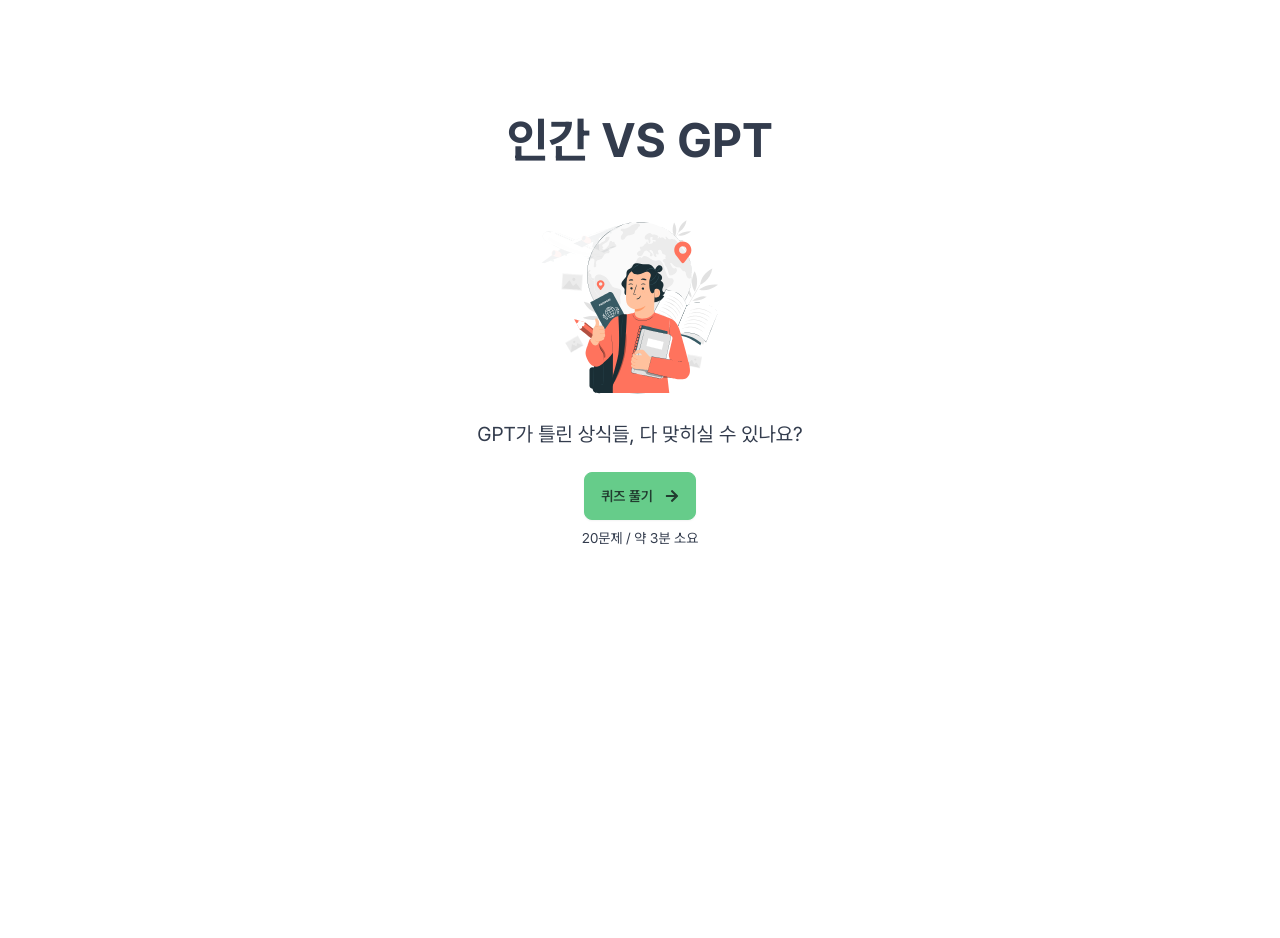
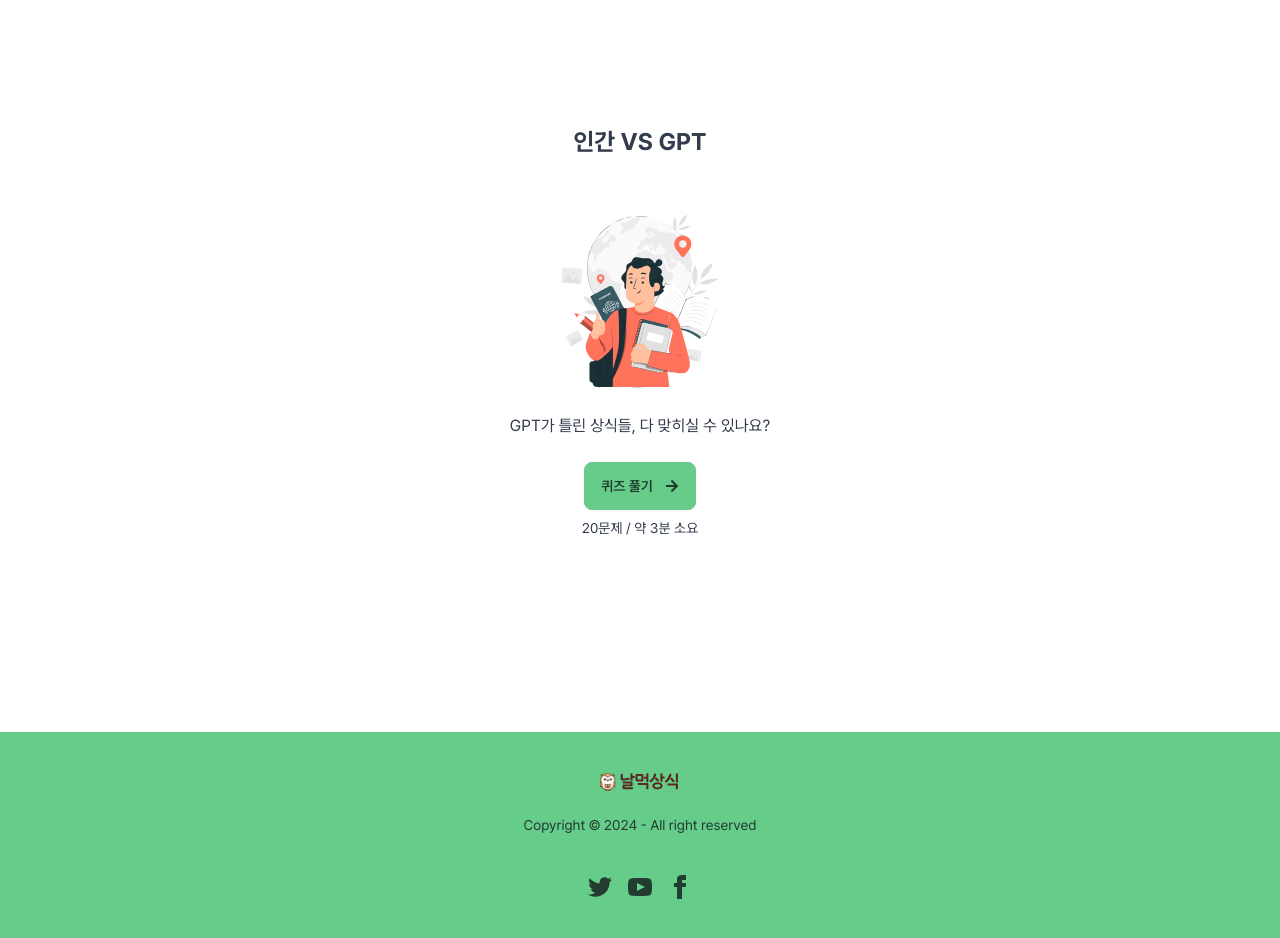
Before and after one commit to jungeol-h/quiz-vs, a Next.js app: page / in a window 1280 px wide. Shown: the part 140-1078 px from the top of the page. Before the commit the page ends 872 px from the top, so only its background shows below. Built offline with nearby package versions, Linux system fonts and the light colour scheme.

Commit message:
refactor: Update URLs in layout.tsx for better website branding and sharing

```diff
--- a/app/globals.css
+++ b/app/globals.css
@@ -7,3 +7,16 @@
     text-wrap: balance;
   }
 }
+
+@keyframes fillAnimation {
+  0% {
+    stroke-dashoffset: 100;
+  }
+  100% {
+    stroke-dashoffset: 0;
+  }
+}
+
+.radial-progress {
+  animation: fillAnimation 2s ease-in-out forwards;
+}
--- /dev/null
+++ b/app/hooks/useTypingEffect.js
@@ -0,0 +1,22 @@
+import { useState, useEffect } from "react";
+
+const useTypingEffect = (text, speed = 100) => {
+  const [displayedText, setDisplayedText] = useState("");
+
+  useEffect(() => {
+    let index = 0;
+    const intervalId = setInterval(() => {
+      setDisplayedText(text.slice(0, index + 1));
+      index++;
+      if (index === text.length) {
+        clearInterval(intervalId);
+      }
+    }, speed);
+
+    return () => clearInterval(intervalId);
+  }, [text, speed]);
+
+  return displayedText;
+};
+
+export default useTypingEffect;
--- a/app/layout.tsx
+++ b/app/layout.tsx
@@ -70,6 +70,50 @@
           </Link>
         </div>
         <div className="px-4">{children}</div>
+        <footer className="footer footer-center p-10 bg-primary text-primary-content">
+          <aside>
+            {/* logo */}
+            <img src="/logowithtext.svg" alt="logo" className="w-20 mb-4" />
+            <p>Copyright © 2024 - All right reserved</p>
+          </aside>
+          <nav>
+            <div className="grid grid-flow-col gap-4">
+              <a>
+                <svg
+                  xmlns="http://www.w3.org/2000/svg"
+                  width="24"
+                  height="24"
+                  viewBox="0 0 24 24"
+                  className="fill-current"
+                >
+                  <path d="M24 4.557c-.883.392-1.832.656-2.828.775 1.017-.609 1.798-1.574 2.165-2.724-.951.564-2.005.974-3.127 1.195-.897-.957-2.178-1.555-3.594-1.555-3.179 0-5.515 2.966-4.797 6.045-4.091-.205-7.719-2.165-10.148-5.144-1.29 2.213-.669 5.108 1.523 6.574-.806-.026-1.566-.247-2.229-.616-.054 2.281 1.581 4.415 3.949 4.89-.693.188-1.452.232-2.224.084.626 1.956 2.444 3.379 4.6 3.419-2.07 1.623-4.678 2.348-7.29 2.04 2.179 1.397 4.768 2.212 7.548 2.212 9.142 0 14.307-7.721 13.995-14.646.962-.695 1.797-1.562 2.457-2.549z"></path>
+                </svg>
+              </a>
+              <a>
+                <svg
+                  xmlns="http://www.w3.org/2000/svg"
+                  width="24"
+                  height="24"
+                  viewBox="0 0 24 24"
+                  className="fill-current"
+                >
+                  <path d="M19.615 3.184c-3.604-.246-11.631-.245-15.23 0-3.897.266-4.356 2.62-4.385 8.816.029 6.185.484 8.549 4.385 8.816 3.6.245 11.626.246 15.23 0 3.897-.266 4.356-2.62 4.385-8.816-.029-6.185-.484-8.549-4.385-8.816zm-10.615 12.816v-8l8 3.993-8 4.007z"></path>
+                </svg>
+              </a>
+              <a>
+                <svg
+                  xmlns="http://www.w3.org/2000/svg"
+                  width="24"
+                  height="24"
+                  viewBox="0 0 24 24"
+                  className="fill-current"
+                >
+                  <path d="M9 8h-3v4h3v12h5v-12h3.642l.358-4h-4v-1.667c0-.955.192-1.333 1.115-1.333h2.885v-5h-3.808c-3.596 0-5.192 1.583-5.192 4.615v3.385z"></path>
+                </svg>
+              </a>
+            </div>
+          </nav>
+        </footer>
       </body>
     </html>
   );
--- a/app/page.tsx
+++ b/app/page.tsx
@@ -25,7 +25,7 @@
 
   return (
     <div className="min-h-screen flex flex-col justify-center items-center">
-      <h1 className="text-5xl font-bold mb-4">인간 VS GPT</h1>
+      <h1 className="text-2xl font-bold mb-4">인간 VS GPT</h1>
       <div className="mt-6">
         <Player
           autoplay
@@ -34,7 +34,7 @@
           style={{ height: "200px", width: "200px" }}
         />
       </div>
-      <p className="mt-4 text-xl">GPT가 틀린 상식들, 다 맞히실 수 있나요?</p>
+      <p className="mt-4 text-l">GPT가 틀린 상식들, 다 맞히실 수 있나요?</p>
       <Link href="/quiz">
         <button className="btn btn-primary mt-6">
           퀴즈 풀기
--- a/app/quiz/page.js
+++ b/app/quiz/page.js
@@ -16,6 +16,11 @@
   const isQuizCompleted = useRef(false);
 
   useEffect(() => {
+    // 클라이언트 사이드에서만 로컬 스토리지 초기화
+    if (typeof window !== "undefined") {
+      localStorage.removeItem("quizResults");
+    }
+
     const fetchQuestions = async () => {
       const response = await fetch("/quizSet.json");
       const data = await response.json();
--- a/app/results/page.js
+++ b/app/results/page.js
@@ -3,6 +3,7 @@
 import { useEffect, useState } from "react";
 import { useRouter } from "next/navigation";
 import Head from "next/head";
+import useTypingEffect from "../hooks/useTypingEffect";
 
 const Results = () => {
   const [correctAnswersCount, setCorrectAnswersCount] = useState(0);
@@ -13,6 +14,8 @@
   const [answers, setAnswers] = useState([]); // [question, correctAnswer, userAnswer, isCorrect]
   const [categoryScores, setCategoryScores] = useState({});
   const router = useRouter();
+
+  const typedNickname = useTypingEffect(nickname);
 
   useEffect(() => {
     const fetchResults = () => {
@@ -102,10 +105,9 @@
         <div className="text-center">
           {totalQuestions > 0 ? (
             <>
-              <h2 className="text-4xl font-bold mb-8 mt-8">🎉 퀴즈 결과 🎉</h2>
+              <h2 className="text-3xl font-bold mt-8">🎉 점수는...! 🎉</h2>
               <div className="p-8 rounded-lg shadow-lg">
-                <p className="text-3xl mb-1">
-                  당신의 점수는 <br />
+                <p className="text-4xl mb-1">
                   <strong>{score}점</strong>
                 </p>
                 <p className="text-xs mb-2">
@@ -114,7 +116,8 @@
                 <p className="text-2xl mb-4">
                   <strong>{grade}</strong>등급
                 </p>
-                <p className="text-xl">🤖 한줄평: {nickname}</p>
+                <p className="text-l">🤖 한줄평</p>
+                <p className="font-bold">{typedNickname}</p>
                 <div className="mt-4 text-sm text-gray-400">
                   <p>
                     * 등급과 별명은 GPT가 정오답 문제를 기반으로 평가한
@@ -123,8 +126,8 @@
                 </div>
 
                 <div className="mt-8">
-                  <h3 className="text-2xl font-bold mb-4">분야별 점수</h3>
-                  <div className="flex flex-wrap justify-center gap-4">
+                  <h3 className="text-xl font-bold mb-6">분야별 점수</h3>
+                  <div className="flex flex-wrap justify-center gap-12">
                     {Object.keys(categoryScores).map((category, index) => {
                       const score = categoryScores[category];
                       const percentage =
@@ -135,11 +138,16 @@
                         <div key={index} className="flex flex-col items-center">
                           <div
                             className="radial-progress bg-gray-50 text-primary text-xs"
-                            style={{ "--value": percentage }}
+                            style={{
+                              "--value": percentage,
+                              "--size": "3.5rem",
+                            }}
                           >
                             {percentage}%
                           </div>
-                          <p className="text-lg mt-2">{category}</p>
+                          <p className="text-xs mt-2 text-neutral-400">
+                            {category}
+                          </p>
                         </div>
                       );
                     })}
@@ -148,7 +156,7 @@
 
                 <div className="mt-8">
                   <button
-                    className="btn btn-secondary px-6 py-3 mr-4"
+                    className="btn btn-secondary px-6 py-3 mb-4"
                     onClick={() => {
                       localStorage.removeItem("quizResults");
                       router.push("/quiz");
```
Also changed, not shown: public/logowithtext.svg (added).
